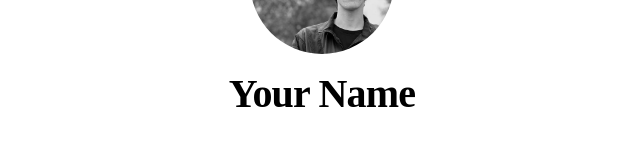
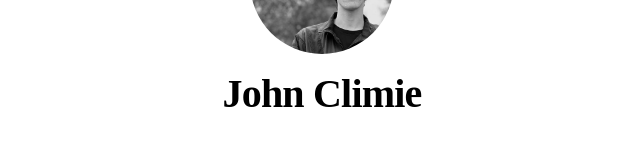
Before and after one commit to johnclimie/nextjs-practice, a Next.js app: page / in a window 1280 px wide. Shown: the part 138-296 px from the top of the page, without its empty margins (318-958 px from the left). Built offline with nearby package versions, Linux system fonts and the light colour scheme.

Commit message:
Changed 'Your name'

```diff
--- a/components/layout.js
+++ b/components/layout.js
@@ -4,7 +4,7 @@ import styles from './layout.module.css';
 import utilStyles from '../styles/utils.module.css';
 import Link from 'next/link';
 
-const name = 'Your Name';
+const name = 'John Climie';
 export const siteTitle = 'Next.js Sample Website';
 
 export default function Layout({ children, home }) {
```
